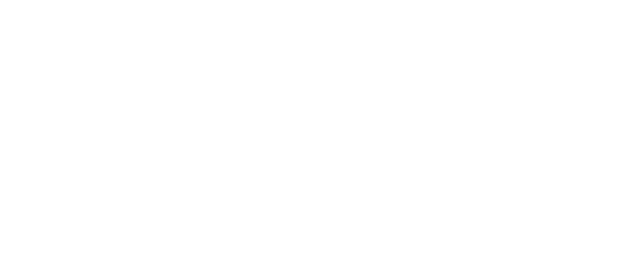
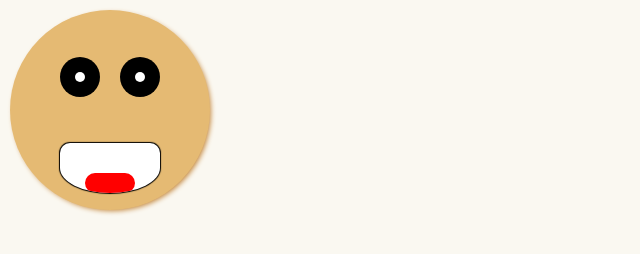
Before and after one commit to dofxo/moving-el, a plain HTML site: page index.html in a window 1280 px wide. Shown: the whole page, without its empty margins (0-640 px from the left). Drawn offline with Linux system fonts and the light colour scheme.

Commit message:
finished

```diff
--- a/index.html
+++ b/index.html
@@ -5,7 +5,9 @@
     <meta charset="UTF-8">
     <meta http-equiv="X-UA-Compatible" content="IE=edge">
     <meta name="viewport" content="width=device-width, initial-scale=1.0">
-    <title>Moving Box</title>
+    <title>Moving Circle</title>
+    <!-- favicon -->
+    <link rel="icon" href="images/Happy_smiley_face.png">
     <!-- css link -->
     <link rel="stylesheet" href="style.css">
     <!-- js link -->
@@ -13,7 +15,22 @@
 </head>
 
 <body>
-
+    <!-- face container -->
+    <div id="smiley-face">
+        <!-- eyes -->
+        <div id="eyes">
+            <div class="eye">
+                <div class="dot"></div>
+            </div>
+            <div class="eye">
+                <div class="dot"></div>
+            </div>
+        </div>
+        <!-- mouth -->
+        <div id="mouth">
+            <div id="tongue"></div>
+        </div>
+    </div>
 </body>
 
 </html>
--- a/script.js
+++ b/script.js
@@ -0,0 +1,53 @@
+// El selection
+const theFaceEl = document.querySelector('#smiley-face')
+const eyesEl = document.querySelectorAll('.eye')
+
+
+// matterials
+let xDirection = 0
+let yDirection = 0
+
+
+// window event listener for keyDown (moves the face dependently)
+window.addEventListener('keydown', (event) => {
+
+    // moves right for 10px
+    if (event.key === 'ArrowRight') {
+        xDirection += 10
+    }
+    // moves left for 10px
+    else if (event.key === 'ArrowLeft') {
+        xDirection -= 10
+    }
+    // moves top for 10px
+    else if (event.key === 'ArrowUp') {
+        yDirection -= 10
+
+    }
+    // moves bottom for 10px
+    else if (event.key === 'ArrowDown') {
+        yDirection += 10
+    }
+
+
+    theFaceEl.style.top = `${yDirection}px`
+    theFaceEl.style.left = `${xDirection}px`
+})
+
+// restarts the element posotion randomly
+
+let randomXDirection, randomYDirection
+
+theFaceEl.addEventListener('click', () => {
+    // random width
+    randomXDirection = Math.floor(Math.random() * window.innerWidth)
+    xDirection = randomXDirection
+    // random height
+    randomYDirection = Math.floor(Math.random() * window.innerHeight)
+    yDirection = randomYDirection
+
+    theFaceEl.style.top = `${randomYDirection}px`
+    theFaceEl.style.left = `${randomXDirection}px`
+
+
+})
--- a/style.css
+++ b/style.css
@@ -0,0 +1,67 @@
+body {
+    margin: 0;
+    background: #FAF8F1;
+}
+
+/* the head */
+#smiley-face {
+    width: 200px;
+    height: 200px;
+    background-color: #E5BA73;
+    border-radius: 50%;
+    margin: 10px 0 0 10px;
+    box-shadow: 2px 2px 5px -1px #C58940;
+    position: relative;
+    display: flex;
+    flex-direction: column;
+    align-items: center;
+    justify-content: space-evenly;
+}
+
+/* eyes */
+#eyes {
+    width: 70%;
+    height: 50%;
+    display: flex;
+    justify-content: space-evenly;
+    align-items: center;
+}
+
+.eye {
+    width: 40px;
+    height: 40px;
+    background: #000;
+    border-radius: 50%;
+    display: flex;
+    align-items: center;
+    justify-content: center;
+}
+
+
+.dot {
+    width: 10px;
+    height: 10px;
+    background: #fff;
+    border-radius: 50%;
+}
+
+/* mouth */
+#mouth {
+    width: 100px;
+    height: 50px;
+    background-color: #fff;
+    border-radius: 20px 20px 100% 100%;
+    display: flex;
+    flex-direction: column;
+    justify-content: flex-end;
+    align-items: center;
+    overflow: hidden;
+    box-shadow: 0 0 1px 1px #000;
+}
+
+#tongue {
+    width: 50px;
+    height: 20px;
+    background: red;
+    border-radius: 50px;
+}
```
Also changed, not shown: images/Happy_smiley_face.png (added).
